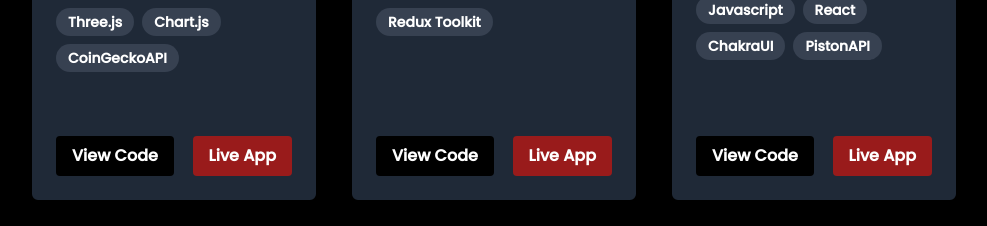
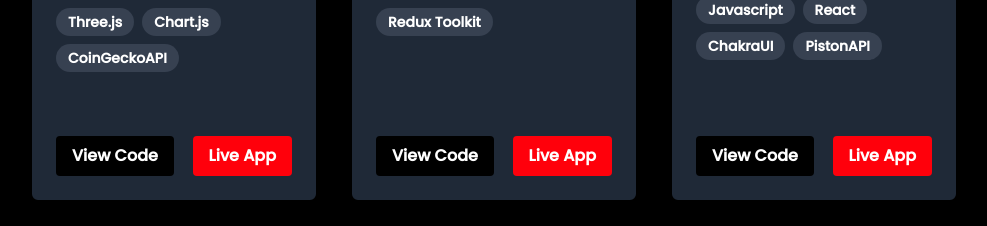
Before and after one commit to shivam3245/My-Portfolio, a React (Vite) app: page / in a window 1280 px wide. Shown: the part 2740-2966 px from the top of the page, without its empty margins (146-1133 px from the left). Built offline with nearby package versions, Linux system fonts and the light colour scheme.

Commit message:
chnaged button in project

```diff
--- a/src/Components/Projects.jsx
+++ b/src/Components/Projects.jsx
@@ -92,7 +92,7 @@
                                 )}
                                 {project.url && (
                                     <a href={project.url} target="_blank" rel="noopener noreferrer">
-                                        <button className="bg-red-800 hover:bg-red-500 text-white font-bold py-2 px-4 rounded">
+                                        <button className="bg-[#ff000b] hover:bg-red-500 text-white font-bold py-2 px-4 rounded">
                                             Live App
                                         </button>
                                     </a>
```
